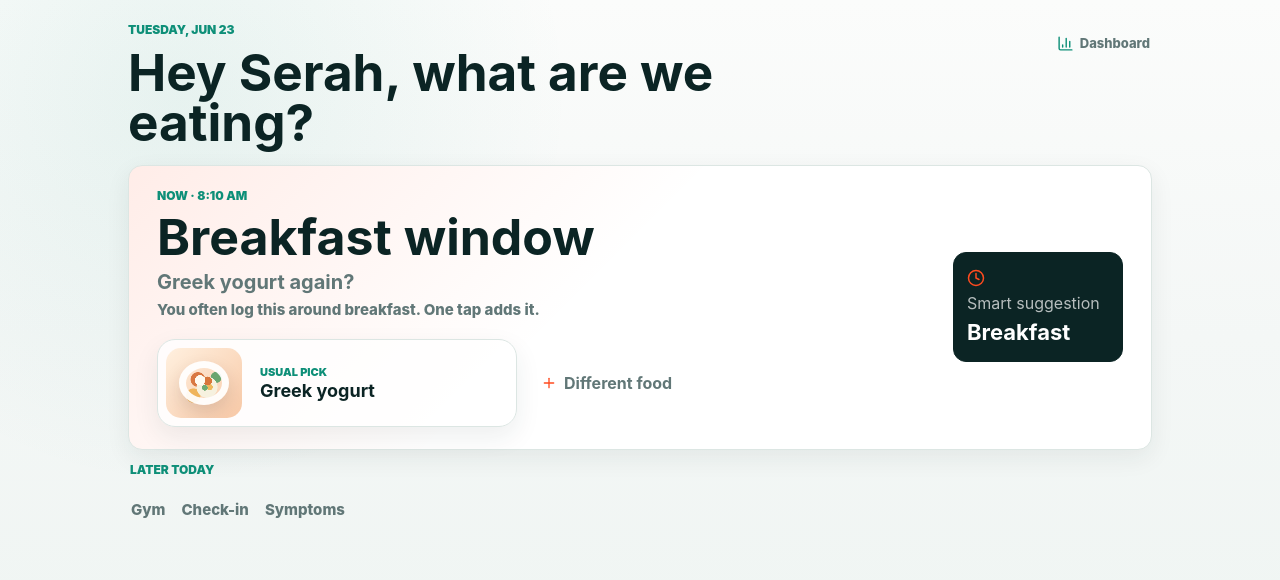
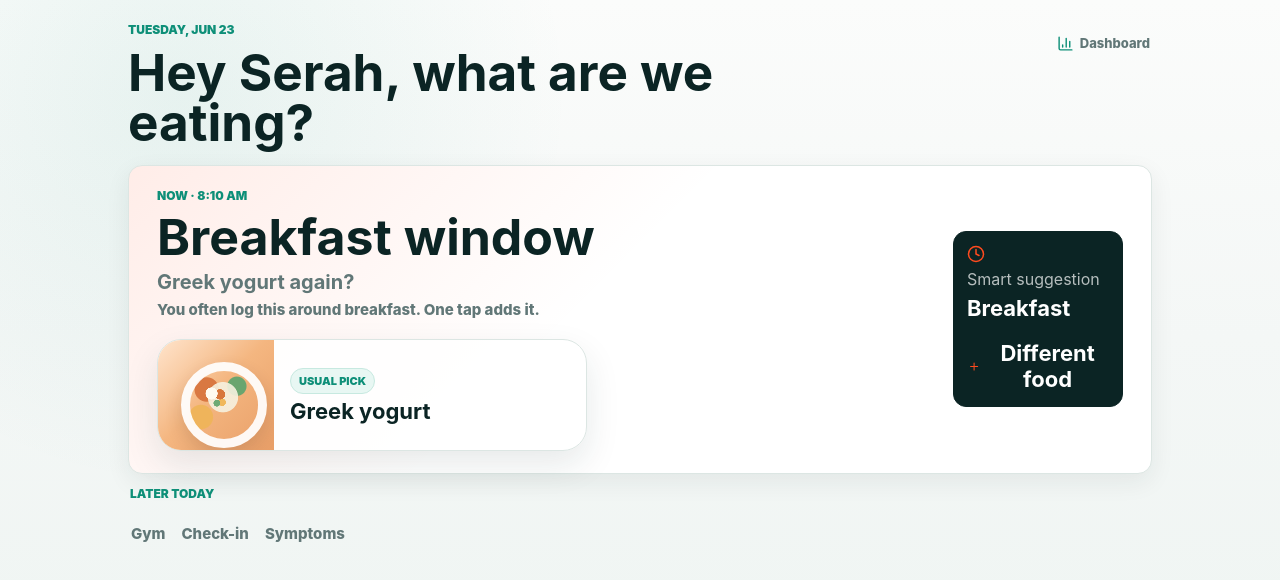
Before and after one commit to its-serah/Twinge, a React (Vite) app: page / in a window 1280 px wide. Both pictures are taken after a click on the button "Open Twinge". Shown: the top 580 px of the page. Built offline with nearby package versions, Linux system fonts and the light colour scheme.

Commit message:
Polish food suggestion action

```diff
--- a/src/main.tsx
+++ b/src/main.tsx
@@ -593,14 +593,10 @@ function TodayPage({ data, setData, setActive }: { data: AppData; setData: React
               setActive(isWorkoutTime ? "Gym" : "Food");
             }}>
               <span className="food-thumb" aria-hidden="true"><span className="bowl" /></span>
-              <span>
+              <span className="food-card-copy">
                 <small>{isWorkoutTime ? "Suggested" : "Usual pick"}</small>
                 <strong>{primaryLabel.replace(/^Log\s/, "")}</strong>
               </span>
-            </button>
-            <button className="different-food-chip" onClick={() => setActive("Food")}>
-              <Plus size={16} />
-              <strong>{isWorkoutTime ? "Log food instead" : usualFood ? "Different food" : "Something else"}</strong>
             </button>
           </div>
         </div>
@@ -608,6 +604,10 @@ function TodayPage({ data, setData, setActive }: { data: AppData; setData: React
           {isWorkoutTime ? <Dumbbell size={18} /> : <Clock size={18} />}
           <span>{isWorkoutTime ? "Suggested now" : "Smart suggestion"}</span>
           <strong>{isWorkoutTime ? "Gym" : meal}</strong>
+          <button className="different-food-chip" onClick={() => setActive("Food")}>
+            <Plus size={15} />
+            <strong>{isWorkoutTime ? "Food instead" : usualFood ? "Different food" : "Something else"}</strong>
+          </button>
         </div>
       </article>
 
--- a/src/styles/app.css
+++ b/src/styles/app.css
@@ -722,48 +722,56 @@ small {
 }
 
 .food-suggestion-card {
+  position: relative;
   display: grid;
-  grid-template-columns: 82px minmax(0, 1fr);
-  align-items: center;
-  gap: 12px;
-  min-width: min(360px, 100%);
-  min-height: 86px;
-  padding: 8px 14px 8px 8px;
+  grid-template-columns: 116px minmax(0, 1fr);
+  align-items: stretch;
+  gap: 0;
+  width: min(430px, 100%);
+  min-height: 112px;
+  overflow: hidden;
+  padding: 0;
   color: var(--ink);
-  background: rgba(255, 255, 255, 0.78);
+  background: rgba(255, 255, 255, 0.86);
   border: 1px solid var(--line);
-  border-radius: 18px;
+  border-radius: 24px;
   text-align: left;
-  box-shadow: 0 10px 26px rgba(24, 47, 45, 0.08);
+  box-shadow: 0 14px 34px rgba(24, 47, 45, 0.1);
 }
 
 .food-thumb {
   position: relative;
   display: block;
-  width: 76px;
-  height: 70px;
+  width: 116px;
+  height: 100%;
   overflow: hidden;
   background:
-    radial-gradient(circle at 54% 56%, #f6f1df 0 18%, transparent 19%),
-    radial-gradient(circle at 42% 45%, #d97842 0 12%, transparent 13%),
-    radial-gradient(circle at 66% 42%, #6aa56f 0 8%, transparent 9%),
-    radial-gradient(circle at 36% 68%, #efb45b 0 10%, transparent 11%),
-    linear-gradient(135deg, #fff0df, #f8c9a7);
-  border-radius: 15px;
+    radial-gradient(circle at 56% 52%, rgba(246, 241, 223, 0.9) 0 17%, transparent 18%),
+    radial-gradient(circle at 42% 45%, #d97842 0 13%, transparent 14%),
+    radial-gradient(circle at 68% 42%, #6aa56f 0 9%, transparent 10%),
+    radial-gradient(circle at 37% 70%, #efb45b 0 11%, transparent 12%),
+    linear-gradient(135deg, #ffe4cc, #f4b680 48%, #e99f68);
+  border-radius: 0;
 }
 
 .food-thumb::after {
   content: "";
   position: absolute;
-  inset: 13px;
-  border: 7px solid rgba(255, 255, 255, 0.92);
+  left: 23px;
+  top: 22px;
+  width: 68px;
+  height: 68px;
+  border: 9px solid rgba(255, 255, 255, 0.92);
   border-radius: 50%;
   box-shadow: 0 8px 18px rgba(56, 31, 20, 0.14);
 }
 
 .food-thumb .bowl {
   position: absolute;
-  inset: 18px;
+  left: 36px;
+  top: 35px;
+  width: 44px;
+  height: 44px;
   z-index: 1;
   background:
     radial-gradient(circle at 40% 42%, #fffaf0 0 16%, transparent 17%),
@@ -773,10 +781,22 @@ small {
   border-radius: 50%;
 }
 
+.food-card-copy {
+  display: grid;
+  align-content: center;
+  gap: 6px;
+  padding: 18px 18px 18px 16px;
+}
+
 .food-suggestion-card small {
-  display: block;
-  margin-bottom: 3px;
+  display: inline-flex;
+  width: fit-content;
+  margin-bottom: 0;
+  padding: 5px 8px;
   color: var(--accent-2);
+  background: #e8f7f3;
+  border: 1px solid #c7e9e0;
+  border-radius: 999px;
   font-size: 11px;
   font-weight: 900;
   text-transform: uppercase;
@@ -785,8 +805,8 @@ small {
 .food-suggestion-card strong {
   display: block;
   overflow-wrap: anywhere;
-  font-size: 18px;
-  line-height: 1.05;
+  font-size: 22px;
+  line-height: 1;
 }
 
 .food-suggestion-card:hover {
@@ -800,12 +820,14 @@ small {
   align-items: center;
   align-self: center;
   gap: 7px;
-  min-height: 42px;
-  padding: 9px 13px;
-  color: var(--muted);
+  min-height: 30px;
+  margin-top: 12px;
+  padding: 0;
+  color: rgba(255, 255, 255, 0.74);
   background: transparent;
   border: 1px solid transparent;
   border-radius: 999px;
+  font-size: 12px;
   font-weight: 850;
 }
 
@@ -814,9 +836,9 @@ small {
 }
 
 .different-food-chip:hover {
-  color: var(--ink);
-  background: rgba(255, 255, 255, 0.64);
-  border-color: var(--line);
+  color: #fff;
+  background: transparent;
+  border-color: transparent;
 }
 
 .today-intent {
```
